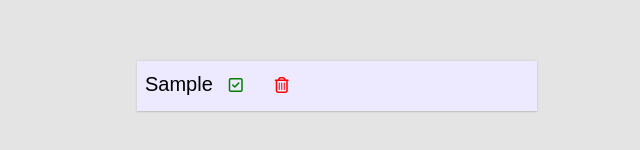
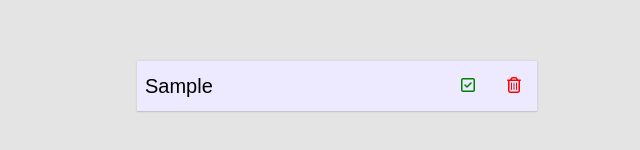
Before and after one commit to rahulnj/Reactjs-todo-app, a React (Create React App) app: page / in a window 1280 px wide. Both pictures are taken after typing "Sample" into the empty fields and a click on the button "Add". Shown: the part 168-318 px from the top of the page, without its empty margins (323-963 px from the left). Built offline with nearby package versions, Linux system fonts and the light colour scheme.

Commit message:
style of listed todos changed

```diff
--- a/src/components/Todo.js
+++ b/src/components/Todo.js
@@ -21,9 +21,13 @@ const Todo = ({ text, todo, todos, setTodos }) => {
 
         <Todos>
             <TodoListLi decoration={todo.completed ? 'line-through' : ''} opacity={todo.completed ? '0.5' : ''}> {text}
-                <SubButton color='green' onClick={completeHandler} ><i className="far fa-check-square"></i></SubButton>
-                <SubButton color='red' onClick={deleteHandler}><i className="far fa-trash-alt"></i></SubButton>
+                <div />
+                <div className="listBtn">
+                    <SubButton color='green' onClick={completeHandler} ><i className="far fa-check-square"></i></SubButton>
+                    <SubButton color='red' onClick={deleteHandler}><i className="far fa-trash-alt"></i></SubButton>
+                </div>
             </TodoListLi>
+
         </Todos >
 
 
--- a/src/components/styles/TodoForm.Styled.js
+++ b/src/components/styles/TodoForm.Styled.js
@@ -77,5 +77,7 @@ text-decoration: ${({ decoration }) => decoration};
 opacity: ${({ opacity }) => opacity};
 margin-left: .5rem;
 transition: all .3s ease-in-out;
-
+display: flex;
+align-items: center;
+justify-content: space-between;
 `
```
Also changed, not shown: src/index.css (line endings or trailing spaces).
